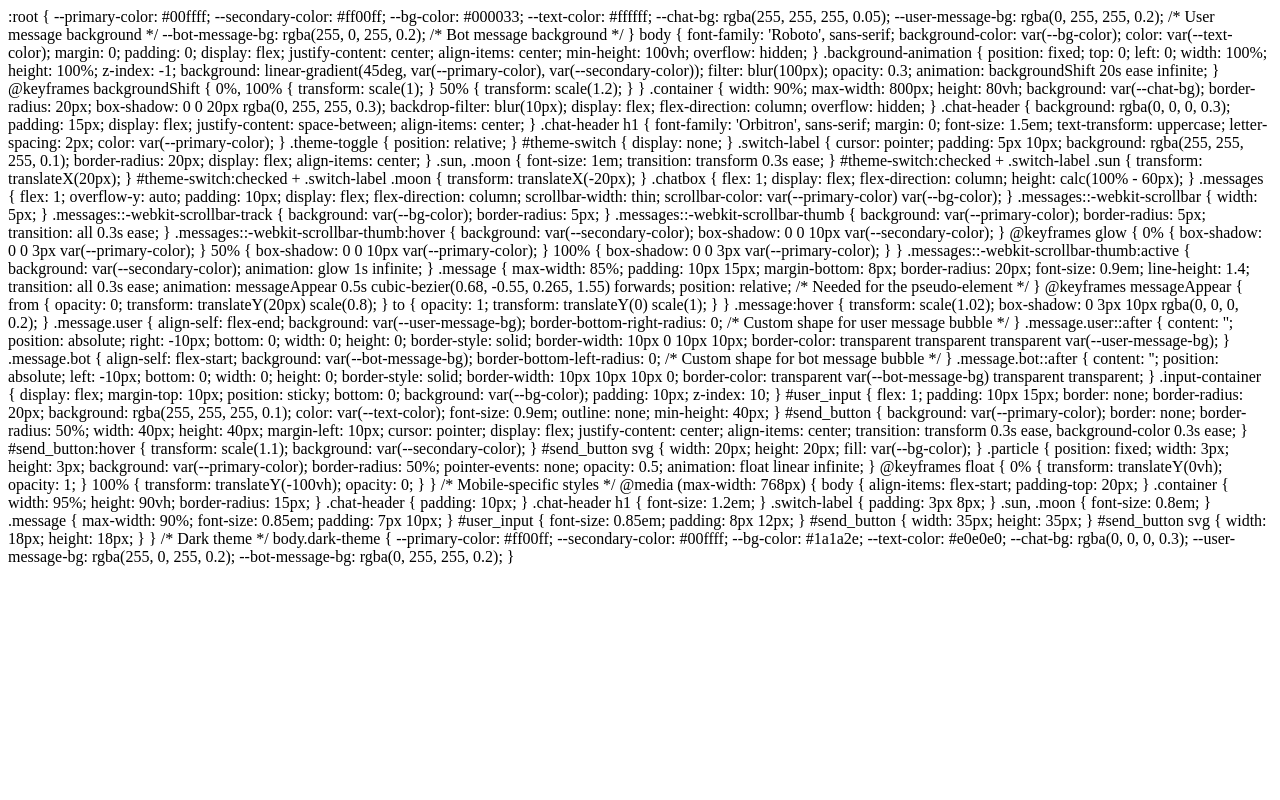
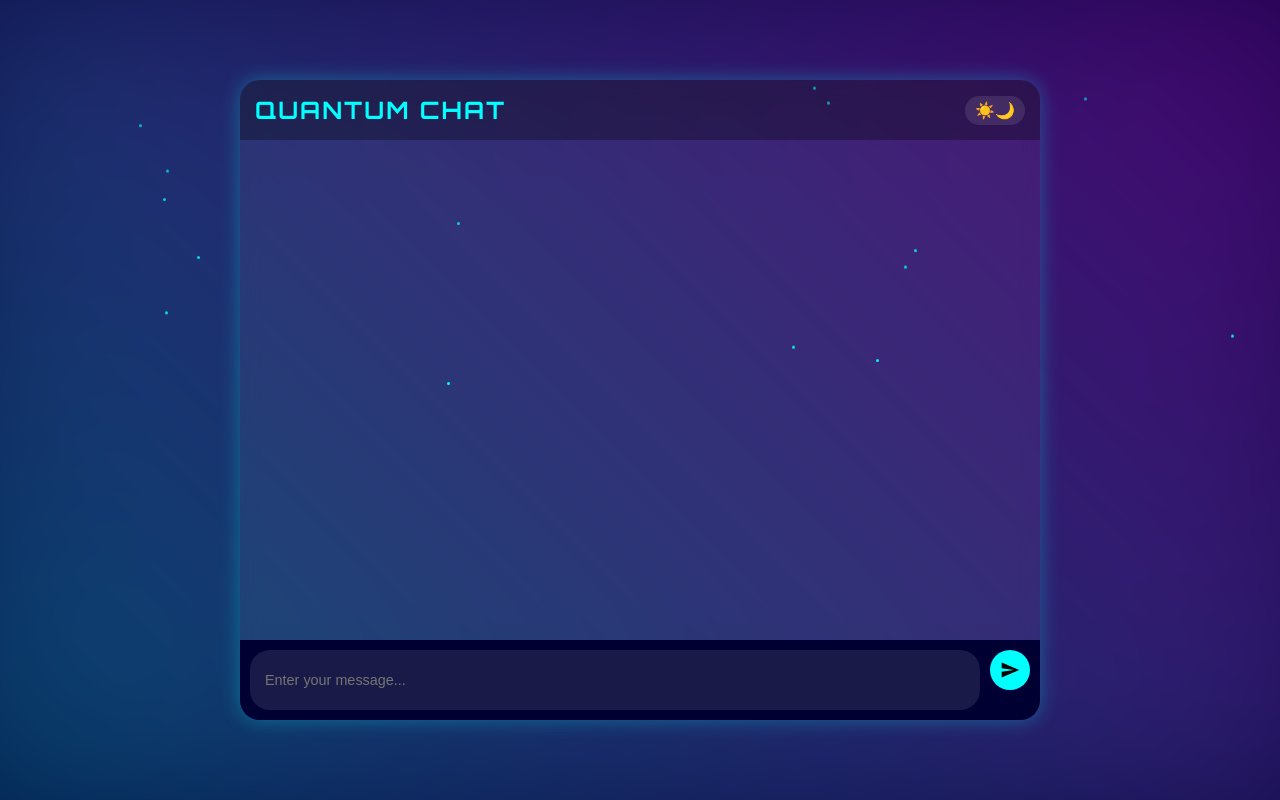
Before and after one commit to kvcops/KV-Nexus, a Flask app: page /chat in a window 1280 px wide. Run offline with Flask 2, Linux system fonts and the light colour scheme.

Commit message:
Update chat.html

```diff
--- a/templates/chat.html
+++ b/templates/chat.html
@@ -1,337 +1,37 @@
-:root {
-    --primary-color: #00ffff;
-    --secondary-color: #ff00ff;
-    --bg-color: #000033;
-    --text-color: #ffffff;
-    --chat-bg: rgba(255, 255, 255, 0.05);
-    --user-message-bg: rgba(0, 255, 255, 0.2);  /* User message background */
-    --bot-message-bg: rgba(255, 0, 255, 0.2);  /* Bot message background */
-}
-
-body {
-    font-family: 'Roboto', sans-serif;
-    background-color: var(--bg-color);
-    color: var(--text-color);
-    margin: 0;
-    padding: 0;
-    display: flex;
-    justify-content: center;
-    align-items: center;
-    min-height: 100vh;
-    overflow: hidden;
-}
-
-.background-animation {
-    position: fixed;
-    top: 0;
-    left: 0;
-    width: 100%;
-    height: 100%;
-    z-index: -1;
-    background: linear-gradient(45deg, var(--primary-color), var(--secondary-color));
-    filter: blur(100px);
-    opacity: 0.3;
-    animation: backgroundShift 20s ease infinite;
-}
-
-@keyframes backgroundShift {
-    0%, 100% { transform: scale(1); }
-    50% { transform: scale(1.2); }
-}
-
-.container {
-    width: 90%;
-    max-width: 800px;
-    height: 80vh;
-    background: var(--chat-bg);
-    border-radius: 20px;
-    box-shadow: 0 0 20px rgba(0, 255, 255, 0.3);
-    backdrop-filter: blur(10px);
-    display: flex;
-    flex-direction: column;
-    overflow: hidden;
-}
-
-.chat-header {
-    background: rgba(0, 0, 0, 0.3);
-    padding: 15px;
-    display: flex;
-    justify-content: space-between;
-    align-items: center;
-}
-
-.chat-header h1 {
-    font-family: 'Orbitron', sans-serif;
-    margin: 0;
-    font-size: 1.5em;
-    text-transform: uppercase;
-    letter-spacing: 2px;
-    color: var(--primary-color);
-}
-
-.theme-toggle {
-    position: relative;
-}
-
-#theme-switch {
-    display: none;
-}
-
-.switch-label {
-    cursor: pointer;
-    padding: 5px 10px;
-    background: rgba(255, 255, 255, 0.1);
-    border-radius: 20px;
-    display: flex;
-    align-items: center;
-}
-
-.sun, .moon {
-    font-size: 1em;
-    transition: transform 0.3s ease;
-}
-
-#theme-switch:checked + .switch-label .sun {
-    transform: translateX(20px);
-}
-
-#theme-switch:checked + .switch-label .moon {
-    transform: translateX(-20px);
-}
-
-.chatbox {
-    flex: 1;
-    display: flex;
-    flex-direction: column;
-    height: calc(100% - 60px);
-}
-
-.messages {
-    flex: 1;
-    overflow-y: auto;
-    padding: 10px;
-    display: flex;
-    flex-direction: column;
-    scrollbar-width: thin;
-    scrollbar-color: var(--primary-color) var(--bg-color);
-}
-
-.messages::-webkit-scrollbar {
-    width: 5px;
-}
-
-.messages::-webkit-scrollbar-track {
-    background: var(--bg-color);
-    border-radius: 5px;
-}
-
-.messages::-webkit-scrollbar-thumb {
-    background: var(--primary-color);
-    border-radius: 5px;
-    transition: all 0.3s ease;
-}
-
-.messages::-webkit-scrollbar-thumb:hover {
-    background: var(--secondary-color);
-    box-shadow: 0 0 10px var(--secondary-color);
-}
-
-@keyframes glow {
-    0% { box-shadow: 0 0 3px var(--primary-color); }
-    50% { box-shadow: 0 0 10px var(--primary-color); }
-    100% { box-shadow: 0 0 3px var(--primary-color); }
-}
-
-.messages::-webkit-scrollbar-thumb:active {
-    background: var(--secondary-color);
-    animation: glow 1s infinite;
-}
-
-.message {
-    max-width: 85%;
-    padding: 10px 15px;
-    margin-bottom: 8px;
-    border-radius: 20px;
-    font-size: 0.9em;
-    line-height: 1.4;
-    transition: all 0.3s ease;
-    animation: messageAppear 0.5s cubic-bezier(0.68, -0.55, 0.265, 1.55) forwards;
-    position: relative;  /* Needed for the pseudo-element */
-}
-
-@keyframes messageAppear {
-    from {
-        opacity: 0;
-        transform: translateY(20px) scale(0.8);
-    }
-    to {
-        opacity: 1;
-        transform: translateY(0) scale(1);
-    }
-}
-
-.message:hover {
-    transform: scale(1.02);
-    box-shadow: 0 3px 10px rgba(0, 0, 0, 0.2);
-}
-
-.message.user {
-    align-self: flex-end;
-    background: var(--user-message-bg);
-    border-bottom-right-radius: 0; /* Custom shape for user message bubble */
-}
-
-.message.user::after {
-    content: '';
-    position: absolute;
-    right: -10px;
-    bottom: 0;
-    width: 0;
-    height: 0;
-    border-style: solid;
-    border-width: 10px 0 10px 10px;
-    border-color: transparent transparent transparent var(--user-message-bg);
-}
-
-.message.bot {
-    align-self: flex-start;
-    background: var(--bot-message-bg);
-    border-bottom-left-radius: 0; /* Custom shape for bot message bubble */
-}
-
-.message.bot::after {
-    content: '';
-    position: absolute;
-    left: -10px;
-    bottom: 0;
-    width: 0;
-    height: 0;
-    border-style: solid;
-    border-width: 10px 10px 10px 0;
-    border-color: transparent var(--bot-message-bg) transparent transparent;
-}
-
-.input-container {
-    display: flex;
-    margin-top: 10px;
-    position: sticky;
-    bottom: 0;
-    background: var(--bg-color);
-    padding: 10px;
-    z-index: 10;
-}
-
-#user_input {
-    flex: 1;
-    padding: 10px 15px;
-    border: none;
-    border-radius: 20px;
-    background: rgba(255, 255, 255, 0.1);
-    color: var(--text-color);
-    font-size: 0.9em;
-    outline: none;
-    min-height: 40px;
-}
-
-#send_button {
-    background: var(--primary-color);
-    border: none;
-    border-radius: 50%;
-    width: 40px;
-    height: 40px;
-    margin-left: 10px;
-    cursor: pointer;
-    display: flex;
-    justify-content: center;
-    align-items: center;
-    transition: transform 0.3s ease, background-color 0.3s ease;
-}
-
-#send_button:hover {
-    transform: scale(1.1);
-    background: var(--secondary-color);
-}
-
-#send_button svg {
-    width: 20px;
-    height: 20px;
-    fill: var(--bg-color);
-}
-
-.particle {
-    position: fixed;
-    width: 3px;
-    height: 3px;
-    background: var(--primary-color);
-    border-radius: 50%;
-    pointer-events: none;
-    opacity: 0.5;
-    animation: float linear infinite;
-}
-
-@keyframes float {
-    0% { transform: translateY(0vh); opacity: 1; }
-    100% { transform: translateY(-100vh); opacity: 0; }
-}
-
-/* Mobile-specific styles */
-@media (max-width: 768px) {
-    body {
-        align-items: flex-start;
-        padding-top: 20px;
-    }
-
-    .container {
-        width: 95%;
-        height: 90vh;
-        border-radius: 15px;
-    }
-
-    .chat-header {
-        padding: 10px;
-    }
-
-    .chat-header h1 {
-        font-size: 1.2em;
-    }
-
-    .switch-label {
-        padding: 3px 8px;
-    }
-
-    .sun, .moon {
-        font-size: 0.8em;
-    }
-
-    .message {
-        max-width: 90%;
-        font-size: 0.85em;
-        padding: 7px 10px;
-    }
-
-    #user_input {
-        font-size: 0.85em;
-        padding: 8px 12px;
-    }
-
-    #send_button {
-        width: 35px;
-        height: 35px;
-    }
-
-    #send_button svg {
-        width: 18px;
-        height: 18px;
-    }
-}
-
-/* Dark theme */
-body.dark-theme {
-    --primary-color: #ff00ff;
-    --secondary-color: #00ffff;
-    --bg-color: #1a1a2e;
-    --text-color: #e0e0e0;
-    --chat-bg: rgba(0, 0, 0, 0.3);
-    --user-message-bg: rgba(255, 0, 255, 0.2);
-    --bot-message-bg: rgba(0, 255, 255, 0.2);
-}
+<!DOCTYPE html>
+<html lang="en">
+<head>
+    <meta charset="UTF-8">
+    <meta name="viewport" content="width=device-width, initial-scale=1.0">
+    <title>Futuristic Chat Interface</title>
+    <link href="https://fonts.googleapis.com/css2?family=Orbitron:wght@400;700&family=Roboto:wght@300;400;700&display=swap" rel="stylesheet">
+    <link rel="stylesheet" href="static/css/style.css">
+</head>
+<body>
+    <div class="background-animation"></div>
+    <div class="container">
+        <div class="chat-header">
+            <h1>Quantum Chat</h1>
+            <div class="theme-toggle">
+                <input type="checkbox" id="theme-switch">
+                <label for="theme-switch" class="switch-label">
+                    <span class="sun">☀️</span>
+                    <span class="moon">🌙</span>
+                </label>
+            </div>
+        </div>
+        <div class="chatbox">
+            <div id="messages" class="messages"></div>
+            <div class="input-container">
+                <input type="text" id="user_input" placeholder="Enter your message...">
+                <button id="send_button">
+                    <svg viewBox="0 0 24 24" width="24" height="24">
+                        <path fill="currentColor" d="M2.01 21L23 12 2.01 3 2 10l15 2-15 2z"></path>
+                    </svg>
+                </button>
+            </div>
+        </div>
+    </div>
+    <script src="static/js/script.js"></script>
+</body>
+</html>
```
